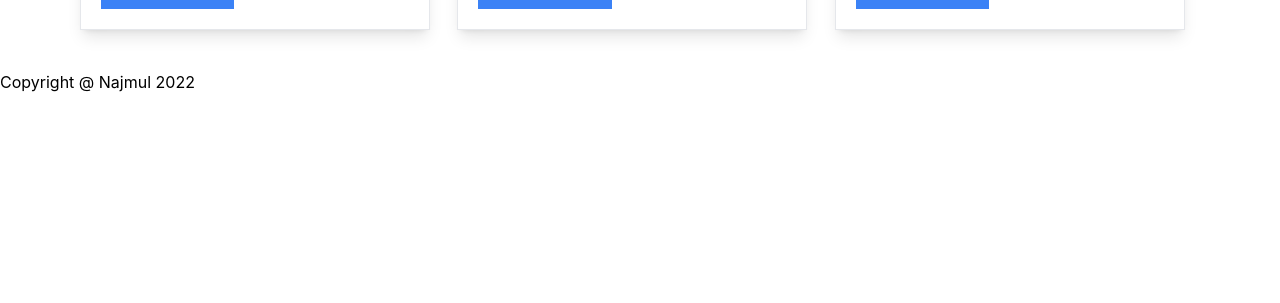
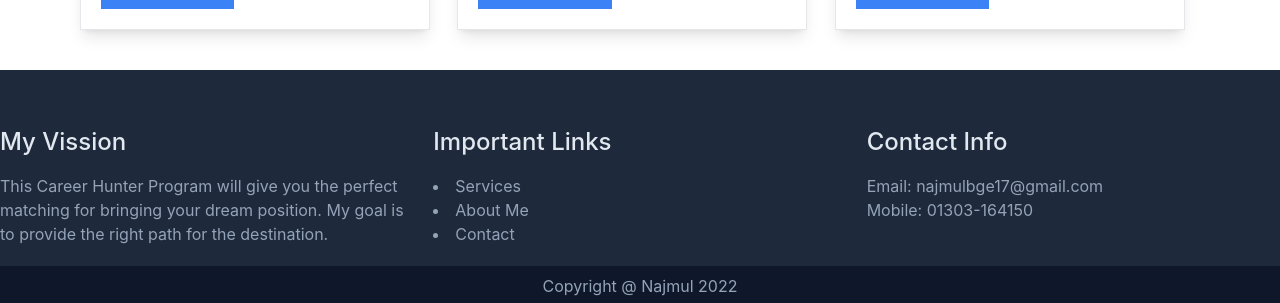
Before and after one commit to snislam/career-hunter, a React (Create React App) app: page / in a window 1280 px wide. Shown: the part 1433-1736 px from the top of the page. Before the commit the page ends 1527 px from the top, so only its background shows below. Built offline with nearby package versions, Linux system fonts and the light colour scheme.

Commit message:
Footer UI done

```diff
--- a/src/Common/Footer/Footer.js
+++ b/src/Common/Footer/Footer.js
@@ -3,8 +3,27 @@ import './Footer.css';
 
 const Footer = () => {
     return (
-        <div>
-            <p>Copyright @ Najmul {new Date().getFullYear()}</p>
+        <div className='bg-slate-800 pt-14 text-slate-400'>
+            <div className='grid grid-cols-3 gap-5 container mx-auto'>
+                <div>
+                    <h3 className='text-2xl font-medium text-slate-200 pb-4'>My Vission</h3>
+                    <p>This Career Hunter Program will give you the perfect matching for bringing your dream position. My goal is to provide the right path for the destination.</p>
+                </div>
+                <div>
+                    <h3 className='text-2xl font-medium text-slate-200 pb-4'>Important Links</h3>
+                    <div>
+                        <li>Services</li>
+                        <li>About Me</li>
+                        <li>Contact</li>
+                    </div>
+                </div>
+                <div>
+                    <h3 className='text-2xl font-medium text-slate-200 pb-4'>Contact Info</h3>
+                    <p>Email: najmulbge17@gmail.com</p>
+                    <p>Mobile: 01303-164150</p>
+                </div>
+            </div>
+            <p className='text-center mt-5 bg-slate-900 py-2'>Copyright @ Najmul {new Date().getFullYear()}</p>
         </div>
     );
 };
--- a/src/Common/Header/Header.js
+++ b/src/Common/Header/Header.js
@@ -5,7 +5,7 @@ import { Link } from 'react-router-dom';
 
 const Header = () => {
     return (
-        <div>
+        <div className='sticky top-0 bg-white'>
             <nav className='flex justify-between items-center px-20 py-5 shadow'>
                 <img src={logo} alt="" />
                 <menu>
```
